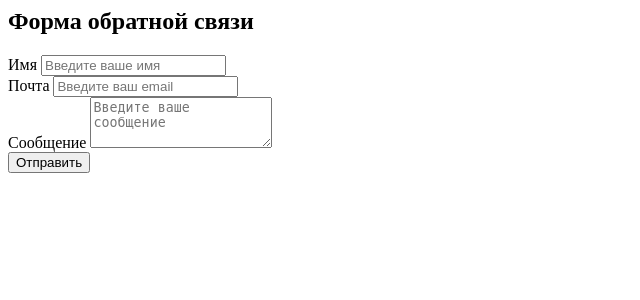
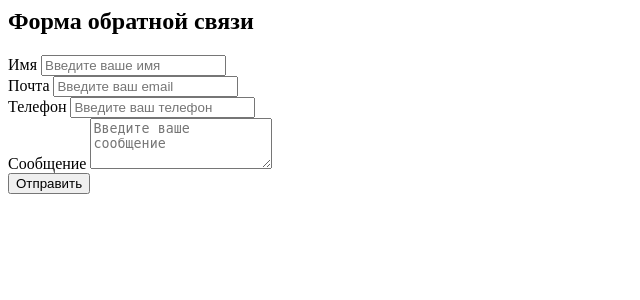
Before and after one commit to Nikita527/my-site, a Flask app: template main/templates/contact.html in a window 1280 px wide. Shown: the top 300 px of the page, without its empty margins (0-640 px from the left). Run offline with Flask 3, Linux system fonts and the light colour scheme; the template is opened without the code that fills it: values that come from a table or form of the project are taken from there, others are empty; some libraries are stand-ins or nearby versions.

Commit message:
Добавлено поле телефон в форму обратной связи

```diff
--- a/main/__init__.py
+++ b/main/__init__.py
@@ -32,4 +32,4 @@ mail = Mail(app)
 db = SQLAlchemy(app)
 migrate = Migrate(app, db)
 
-from main import views, forms  # noqa
+from main import forms, views  # noqa
--- a/main/forms.py
+++ b/main/forms.py
@@ -1,13 +1,27 @@
 from flask_wtf import FlaskForm, RecaptchaField
 from wtforms import EmailField, StringField, SubmitField, TextAreaField
-from wtforms.validators import DataRequired, Email
+from wtforms.validators import DataRequired, Email, Regexp
+
+
+PATTERN = r'^(?:\+7|8)\d{10}$'
 
 
 class ContactForm(FlaskForm):
     """Форма обратной связи."""
 
     name = StringField("Имя", validators=[DataRequired()])
-    email = EmailField("Почта", validators=[DataRequired(), Email()])
+    email = EmailField("Почта", validators=[
+        DataRequired(), Email()
+    ])
     message = TextAreaField("Сообщение", validators=[DataRequired()])
     recaptcha = RecaptchaField()
+    phone = StringField(
+        "Телефон", [
+            Regexp(
+                PATTERN,
+                message=("Номер телефона должен начинаться с +7 или 8"
+                         " и содержать 10 цифр после префикса")
+            )
+        ]
+    )
     submit = SubmitField("Отправить")
--- a/main/templates/contact.html
+++ b/main/templates/contact.html
@@ -13,6 +13,10 @@
           {{ form.email(class="form-control", placeholder="Введите ваш email") }}
         </div>
         <div class="mb-3">
+          {{ form.phone.label(class="form-label") }}
+          {{ form.phone(class="form-control", placeholder="Введите ваш телефон") }}
+        </div>
+        <div class="mb-3">
           {{ form.message.label(class="form-label") }}
           {{ form.message(class="form-control", placeholder="Введите ваше сообщение", rows=3) }}
         </div>
--- a/main/views.py
+++ b/main/views.py
@@ -7,7 +7,6 @@ from flask_mail import Message
 from main import app, mail
 from main.forms import ContactForm
 from main.utils import generate_qr
-
 
 load_dotenv()
 EMAIL = os.environ.get("EMAIL")
@@ -21,13 +20,14 @@ def main_view():
         name = form.name.data
         email = form.email.data
         message = form.message.data
+        phone = form.phone.data
 
         msg = Message(
             "Сообщение с вашего сайта",
             sender=EMAIL,
             recipients=[EMAIL]
         )
-        msg.body = f"От: {name} <{email}>\n\n{message}"
+        msg.body = f"От: {name} <{email}> <{phone}>\n\n{message}"
         try:
             mail.send(msg)
         except Exception as e:
```
